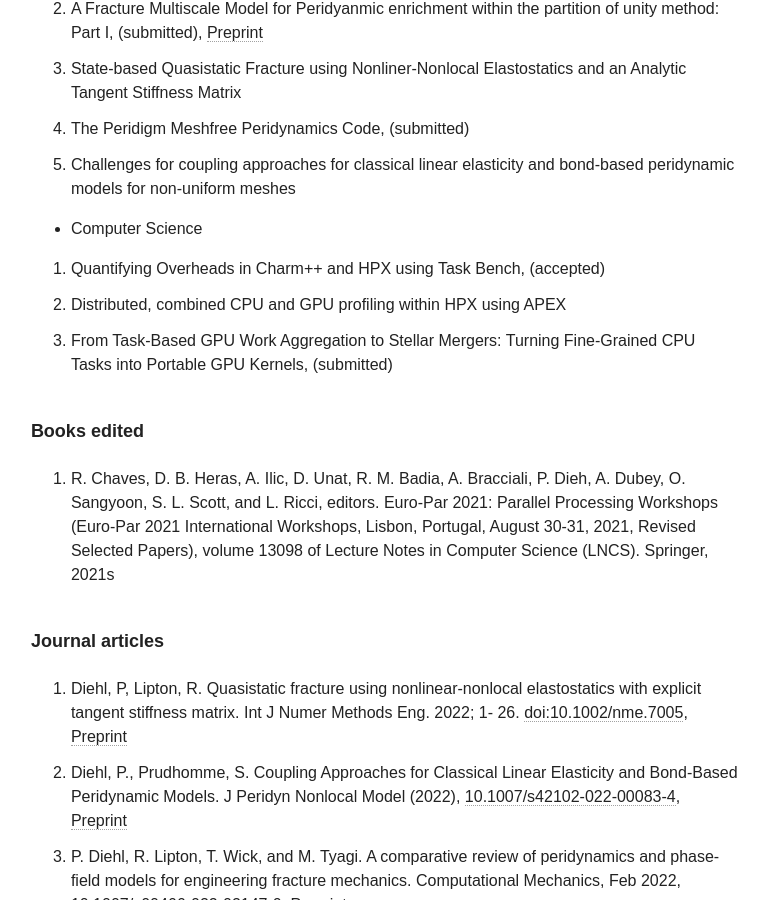
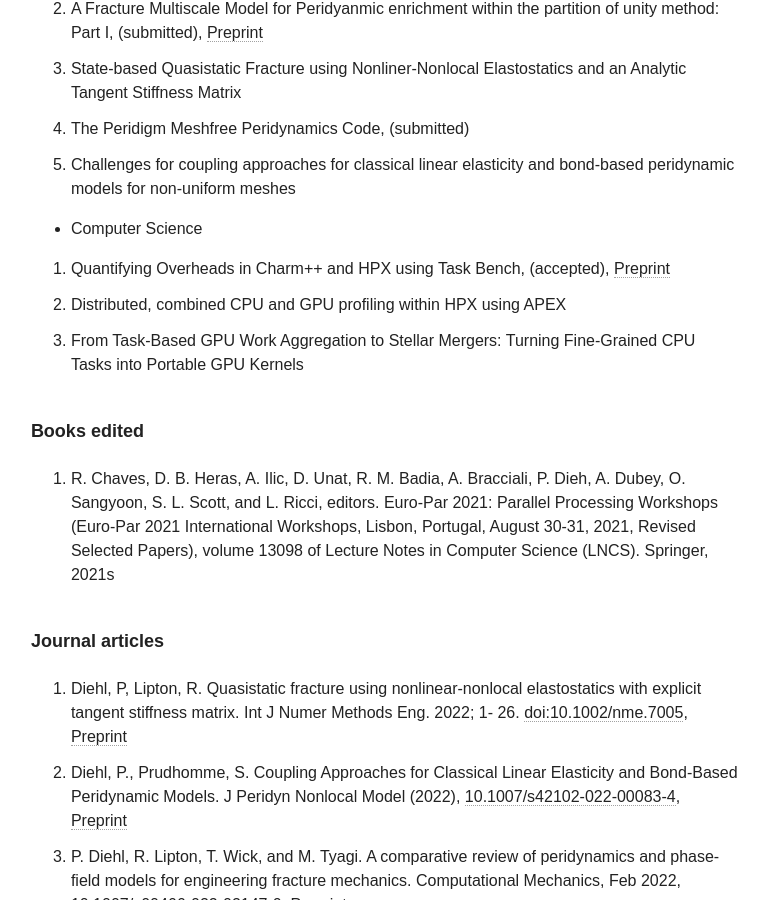
Before and after one commit to diehlpk/diehlpk.github.io, a Jekyll site: the page built from cv/index.md, in a window 1280 px wide and 900 px high, scrolled down 2669 px. Shown: the whole window, without its empty margins (255-1023 px from the left). Built offline with Jekyll 4.4.1, drawn with Linux system fonts in a browser that asks for light colours; nearby versions of some CDN libraries; some web fonts are replaced.

Commit message:
Update CV

```diff
--- a/cv/index.md
+++ b/cv/index.md
@@ -90,9 +90,9 @@ Also available as [PDF document]({{ site.url }}/assets/grants.pdf).
 
 * Computer Science
 
-1. Quantifying Overheads in Charm++ and HPX using Task Bench, (accepted)
+1. Quantifying Overheads in Charm++ and HPX using Task Bench, (accepted), [Preprint](https://arxiv.org/abs/2207.12127)
 1. Distributed, combined CPU and GPU profiling within HPX using APEX
-1. From Task-Based GPU Work Aggregation to Stellar Mergers: Turning Fine-Grained CPU Tasks into Portable GPU Kernels, (submitted)
+1. From Task-Based GPU Work Aggregation to Stellar Mergers: Turning Fine-Grained CPU Tasks into Portable GPU Kernels
 
 ###### Books edited
 
```
